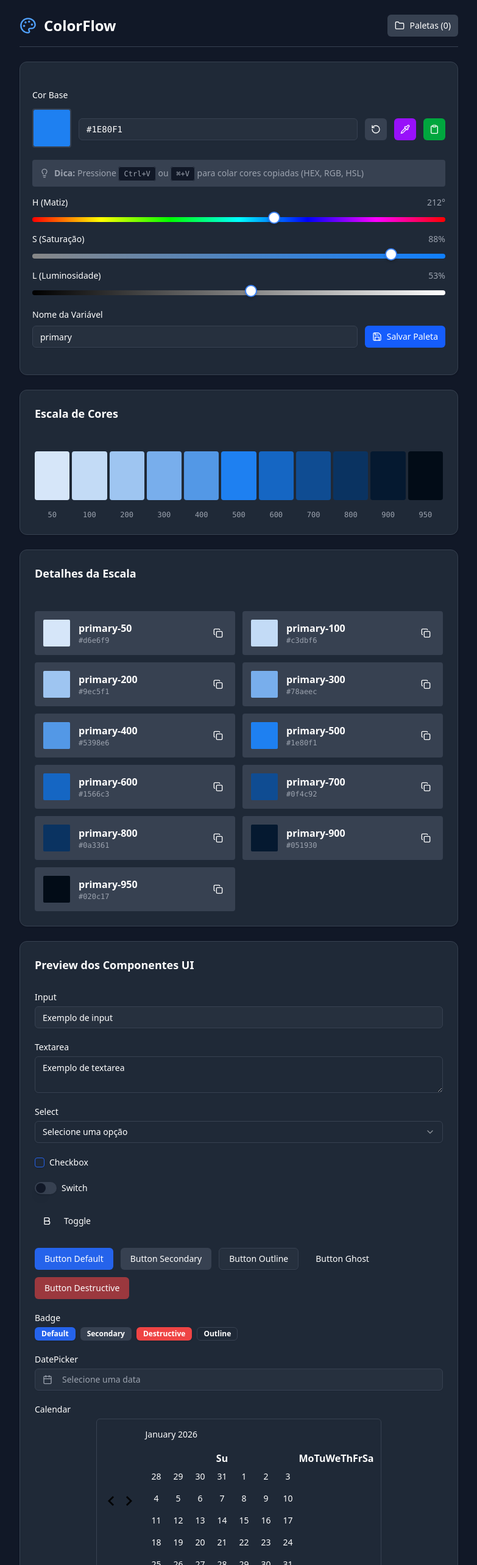
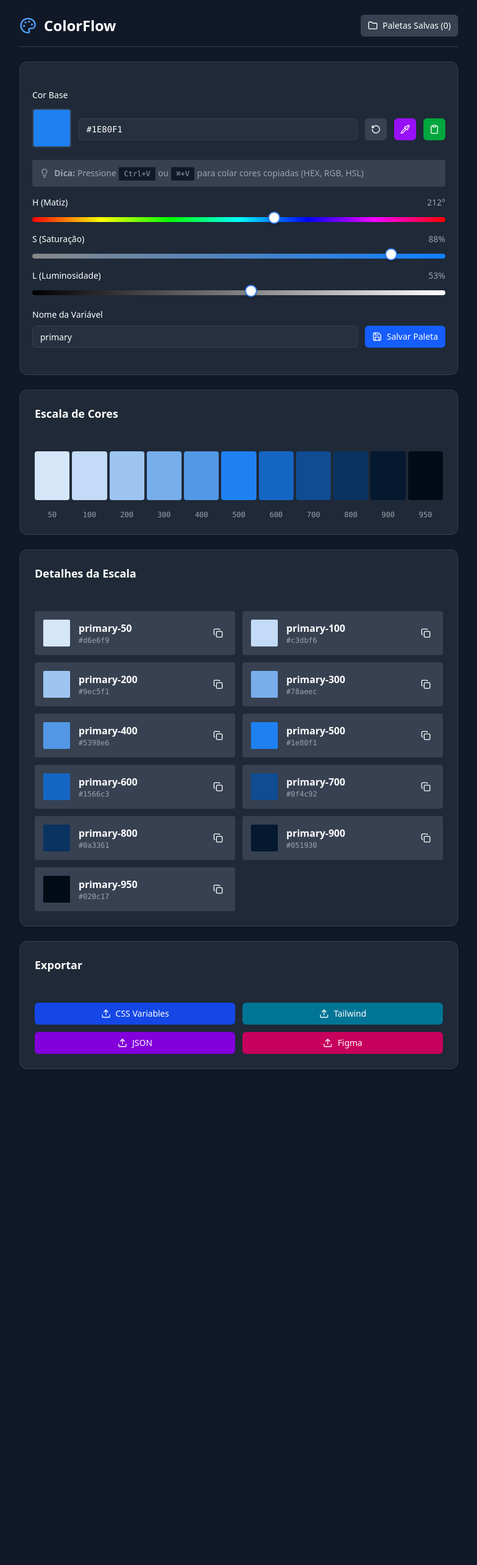
Before and after one commit to Diogonsc/ColorFlow, a React (Vite) app: page / in a window 1280 px wide. Shown: the top 2566 px of the page at 61% size, without its empty margins (248-1031 px from the left). After the commit the page ends 1777 px from the top, so only its background shows below. Built offline with nearby package versions, Linux system fonts and the light colour scheme.

Commit message:
fix: corrige erros de TypeScript para build

```diff
--- a/src/App.tsx
+++ b/src/App.tsx
@@ -1,14 +1,13 @@
 import { useEffect } from "react";
 import { Palette, Folder } from "lucide-react";
 import { Button } from "@/components/ui/button";
-import { Card } from "@/components/ui/card";
 import { ColorFlowProvider, useColorFlowContext } from "@/contexts/ColorFlowContext";
 import { ColorPicker } from "@/components/ColorPicker";
 import { ColorScaleVisual } from "@/components/ColorScaleVisual";
 import { ColorScaleDetails } from "@/components/ColorScaleDetails";
 import { ExportSection } from "@/components/ExportSection";
 import { SavedPalettes } from "@/components/SavedPalettes";
-import { UIPreview } from "@/components/UIPreview";
+// import { UIPreview } from "@/components/UIPreview";
 
 function AppContent() {
   const {
@@ -57,7 +56,7 @@ function AppContent() {
             className="flex items-center gap-2"
           >
             <Folder className="w-4 h-4" />
-            <span>Paletas ({savedPalettes.length})</span>
+            <span>Paletas Salvas ({savedPalettes.length})</span>
           </Button>
         </div>
 
@@ -80,7 +79,7 @@ function AppContent() {
 
           <ColorScaleDetails />
 
-          <UIPreview />
+          {/* <UIPreview /> */}
 
           <ExportSection />
         </div>
--- a/src/components/ColorScaleVisual.tsx
+++ b/src/components/ColorScaleVisual.tsx
@@ -2,7 +2,7 @@ import { Card, CardContent, CardHeader, CardTitle } from "@/components/ui/card";
 import { useColorFlowContext } from "@/contexts/ColorFlowContext";
 
 export function ColorScaleVisual() {
-  const { colorScale, colorName, selectColor, selectedColor } = useColorFlowContext();
+  const { colorScale, selectColor, selectedColor } = useColorFlowContext();
   const scales = [50, 100, 200, 300, 400, 500, 600, 700, 800, 900, 950];
 
   const handleColorClick = (hex: string) => {
--- a/src/components/SavedPalettes.tsx
+++ b/src/components/SavedPalettes.tsx
@@ -1,8 +1,7 @@
 import { Card, CardContent, CardHeader, CardTitle } from "@/components/ui/card";
 import { Button } from "@/components/ui/button";
 import { Folder, Star, Trash2 } from "lucide-react";
-import { useColorFlow } from "@/hooks/useColorFlow";
-import { SavedPalette } from "@/hooks/useColorFlow";
+import type { SavedPalette } from "@/hooks/useColorFlow";
 
 interface SavedPalettesProps {
   palettes: SavedPalette[];
--- a/src/components/ui/calendar.tsx
+++ b/src/components/ui/calendar.tsx
@@ -1,5 +1,4 @@
-import * as React from "react";
-import { ChevronLeft, ChevronRight } from "lucide-react";
+import type * as React from "react";
 import { DayPicker } from "react-day-picker";
 
 import { cn } from "@/lib/utils";
@@ -51,10 +50,6 @@ function Calendar({
         day_hidden: "invisible",
         ...classNames,
       }}
-      components={{
-        IconLeft: ({ ...props }) => <ChevronLeft className="h-4 w-4" />,
-        IconRight: ({ ...props }) => <ChevronRight className="h-4 w-4" />,
-      }}
       {...props}
     />
   );
--- a/src/components/ui/date-picker.tsx
+++ b/src/components/ui/date-picker.tsx
@@ -1,4 +1,3 @@
-import * as React from "react";
 import { format } from "date-fns";
 import { Calendar as CalendarIcon } from "lucide-react";
 import { Popover, PopoverContent, PopoverTrigger } from "@/components/ui/popover";
--- a/src/contexts/ColorFlowContext.tsx
+++ b/src/contexts/ColorFlowContext.tsx
@@ -1,4 +1,5 @@
-import { createContext, useContext, ReactNode } from "react";
+import { createContext, useContext } from "react";
+import type { ReactNode } from "react";
 import { useColorFlow, type SavedPalette } from "@/hooks/useColorFlow";
 import type { HSL, ColorScale } from "@/lib/colorUtils";
 
```
